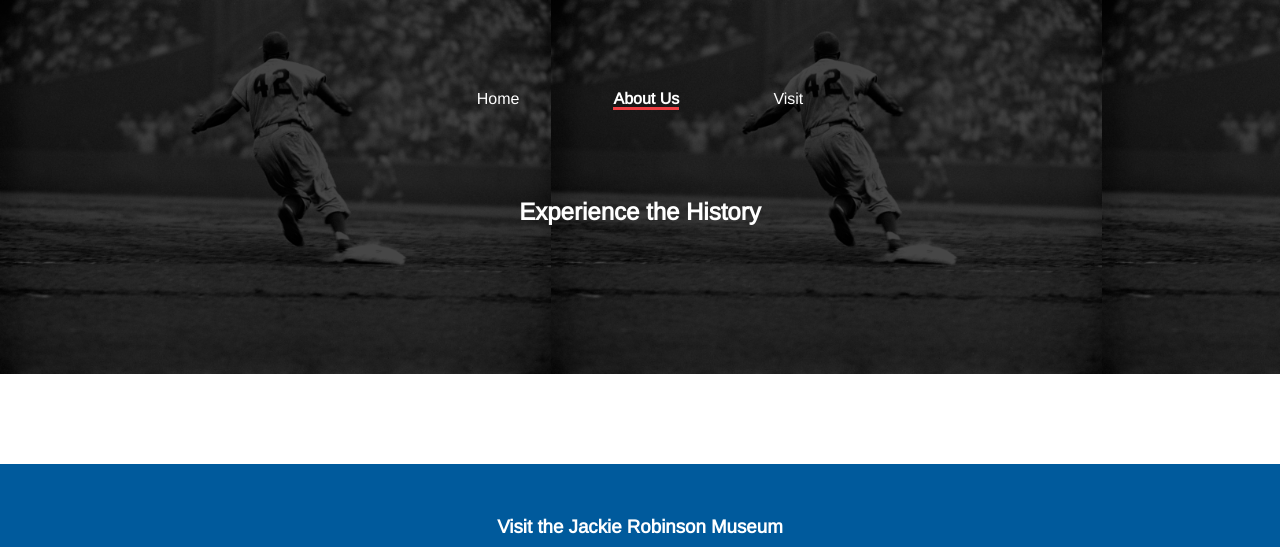
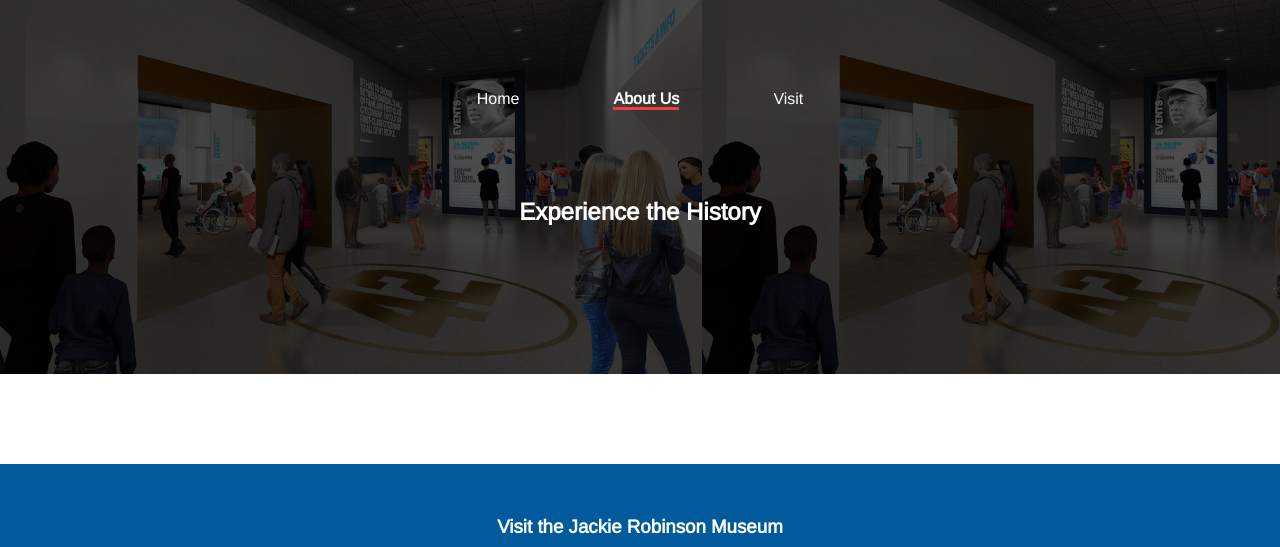
Before and after one commit to mgerverUF/p2-gerver-michael, a plain HTML site: page about.html in a window 1280 px wide. Shown: the top 547 px of the page. Drawn offline with nearby package versions, Linux system fonts and the light colour scheme; no server answers.

Commit message:
Add hero image to about page

```diff
--- a/about.html
+++ b/about.html
@@ -19,7 +19,7 @@
 	</head>
 
 	<body>
-        <header>
+        <header class="header-about">
             <nav>
                 <ul>
                     <li><a href="index.html">Home</a></li>
--- a/css/main.css
+++ b/css/main.css
@@ -12,6 +12,14 @@ header {
     padding: 0 6% 8% 6%;
     margin: 0 0 8% 0;
     background-image: url('../images/hero-home.jpg');
+    background-size: contain;
+}
+
+.header-about {
+    text-align: center;
+    padding: 0 6% 8% 6%;
+    margin: 0 0 8% 0;
+    background-image: url('../images/hero-about.jpg');
     background-size: contain;
 }
 
```
Also changed, not shown: images/hero-about.jpg (added).
